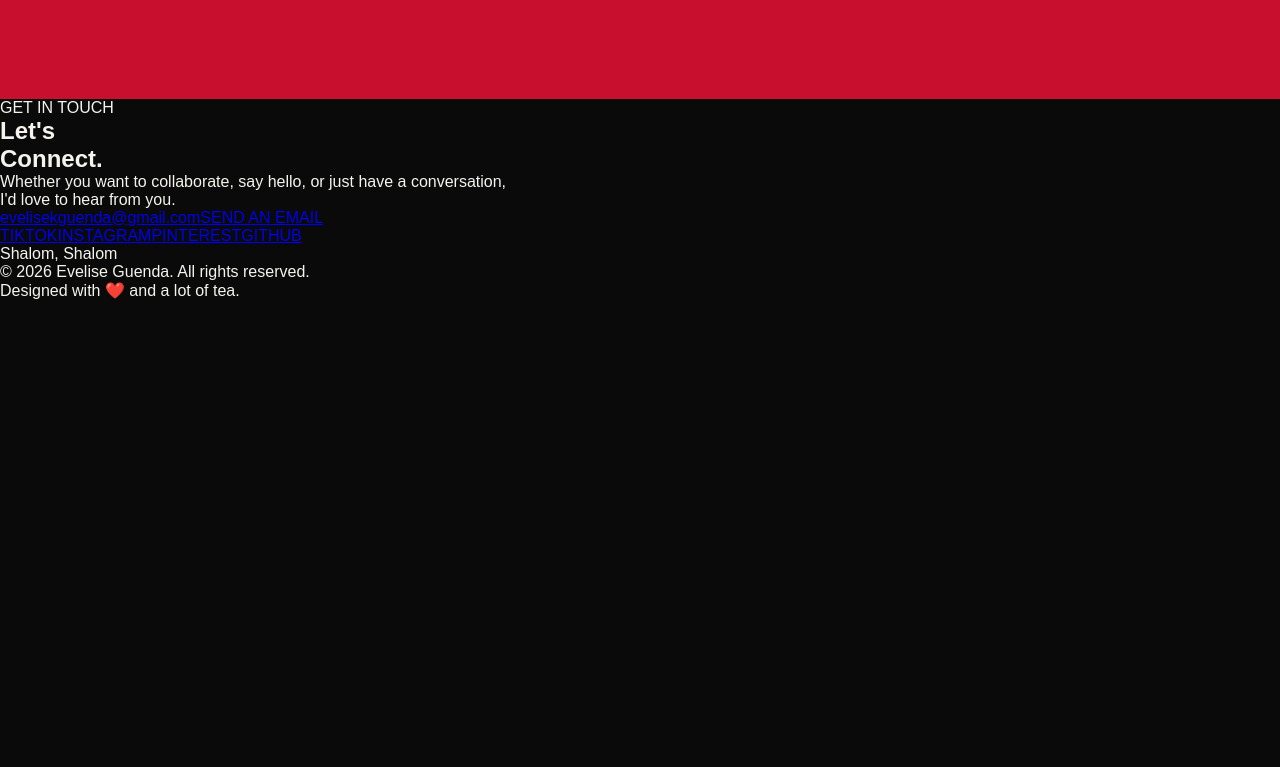
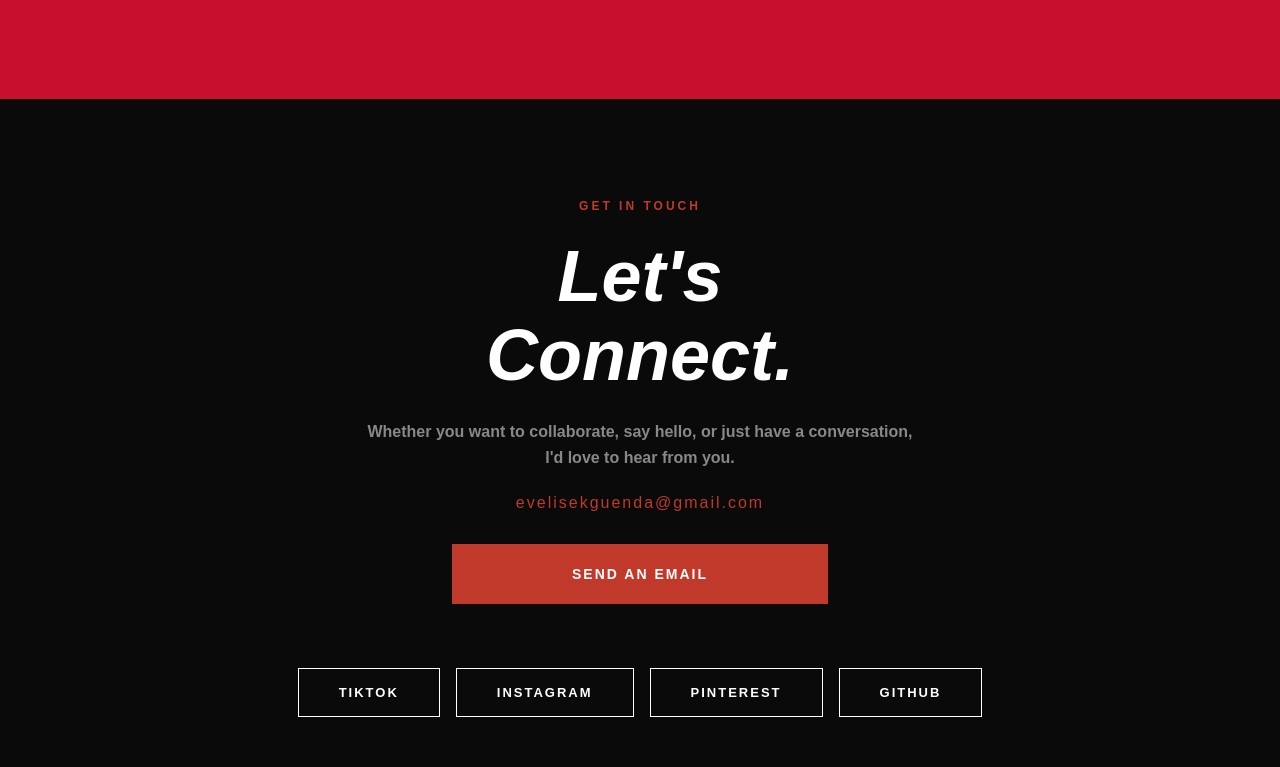
Before and after one commit to evydsg/Eve-Website, a React (Vite) app: page / in a window 1280 px wide. Shown: the part 5653-6420 px from the top of the page. Before the commit the page ends 5953 px from the top, so only its background shows below. Built offline with nearby package versions, Linux system fonts and the light colour scheme.

Commit message:
Worked on Contact.css

```diff
--- a/src/components/Contact.jsx
+++ b/src/components/Contact.jsx
@@ -22,9 +22,9 @@ function Contact(){
             </a>
 
             <div className="contact-socials">
-                <a href="#" className="social=btn">TIKTOK</a>
+                <a href="https://www.tiktok.com/@eve.guenda" className="social-btn">TIKTOK</a>
                 <a href="#" className="social-btn">INSTAGRAM</a>
-                <a href="#" className="social-btn">PINTEREST</a>
+                <a href="https://www.pinterest.com/eveguenda/" className="social-btn">PINTEREST</a>
                 <a href="https://github.com/evydsg" target="_blank" rel="noreferrer" className="social-btn">GITHUB</a>
             </div>
 
--- a/src/index.css
+++ b/src/index.css
@@ -712,6 +712,111 @@ body{
   object-position: center;
 }
 
+/* - CONTACT -*/
+.contact-section {
+  background-color: #0A0A0A;
+  color: white;
+  text-align: center;
+  padding: 100px 40px 60px;
+  display: flex;
+  flex-direction: column;
+  align-items: center;
+  gap: 24px;
+}
+
+.contact-eyebrow {
+  color: #C0392B;
+  font-size: 12px;
+  letter-spacing: 3px;
+  font-weight: 600;
+  text-transform: uppercase;
+  margin: 0;
+}
+
+.contact-heading {
+  font-size: 72px;
+  font-style: italic;
+  font-weight: 800;
+  line-height: 1.1;
+  margin: 0;
+}
+
+.contact-subtext {
+  color: #888;
+  font-size: 16px;
+  font-weight: 600;
+  line-height: 1.6;
+  margin: 0;
+}
+
+.contact-email {
+  color: #C0392B;
+  font-size: 16px;
+  letter-spacing: 2px;
+  text-decoration: none;
+  font-weight: 500;
+}
+
+.contact-email:hover {
+  text-decoration: underline;
+}
+
+.contact-btn{
+  background-color: #C0392B;
+  color: white;
+  text-decoration: none;
+  font-size: 14px;
+  letter-spacing: 2px;
+  font-weight: 600;
+  padding: 22px 120px;
+  display: inline-block;
+  margin-top: 8px;
+}
+
+.contact-socials {
+  display: flex;
+  gap: 16px;
+  margin-top: 40px;
+  flex-wrap: wrap;
+  justify-content: center;
+}
+
+.social-btn {
+  border: 1.5px solid white;
+  color: white;
+  text-decoration: none;
+  font-size: 13px;
+  font-weight: 700;
+  letter-spacing: 2px;
+  padding: 16px 40px;
+}
+
+.social-btn:hover {
+  background-color: white;
+  color: #0A0A0A;
+}
+
+.contact-footer {
+  margin-top: 60px;
+  display: flex;
+  flex-direction: column;
+  align-items: center;
+  gap: 8px;
+}
+
+.contact-shalom {
+  font-size: 28px;
+  font-style: italic;
+  font-weight: 800;
+  margin: 0;
+}
+
+.contact-copyright {
+  color: #888;
+  font-size: 14px;
+  line-height: 1.8;
+  margin: 0;
+}
 /* ── RESPONSIVE ── */
 @media (max-width: 900px) {
   .pinterest-grid {
```
